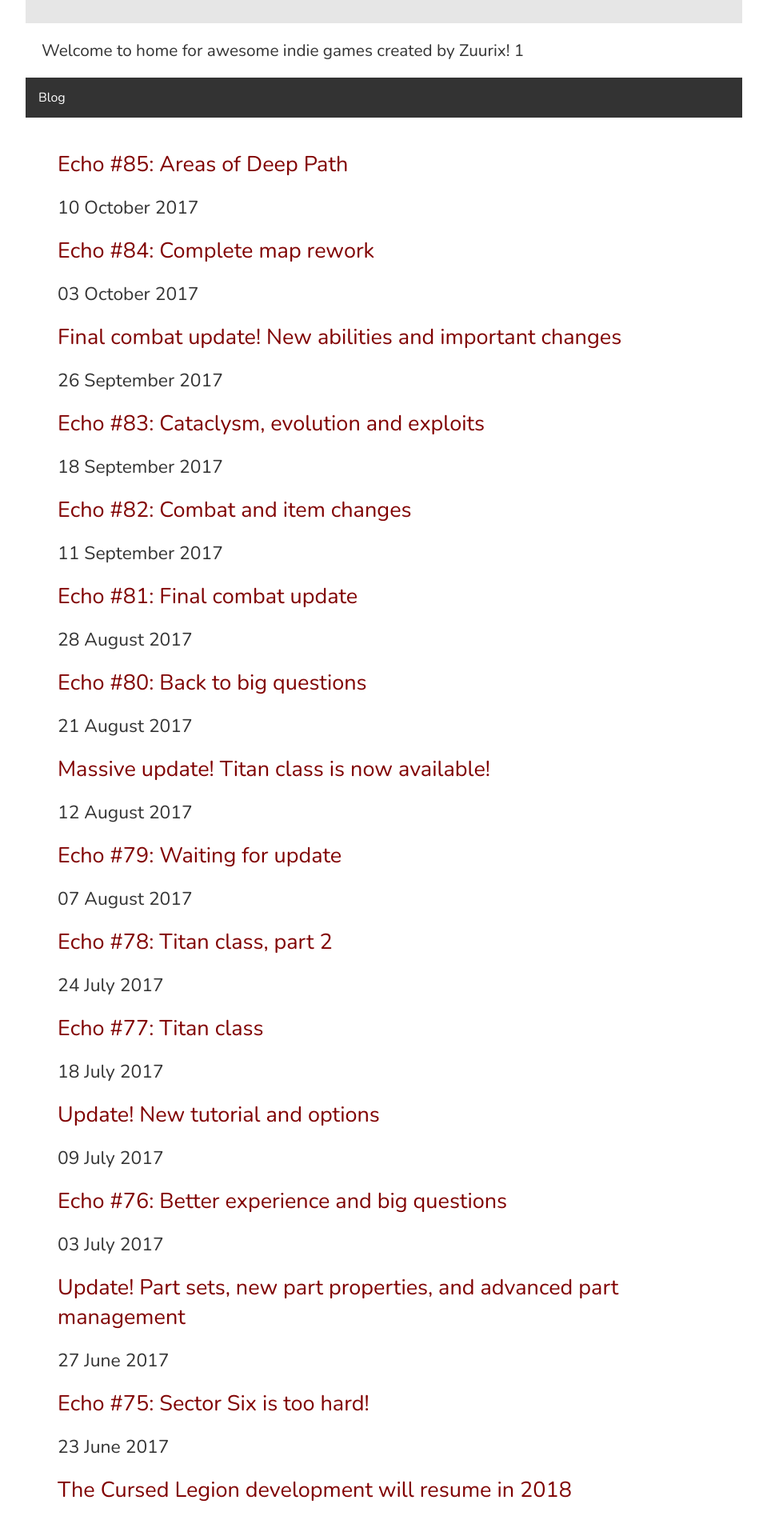
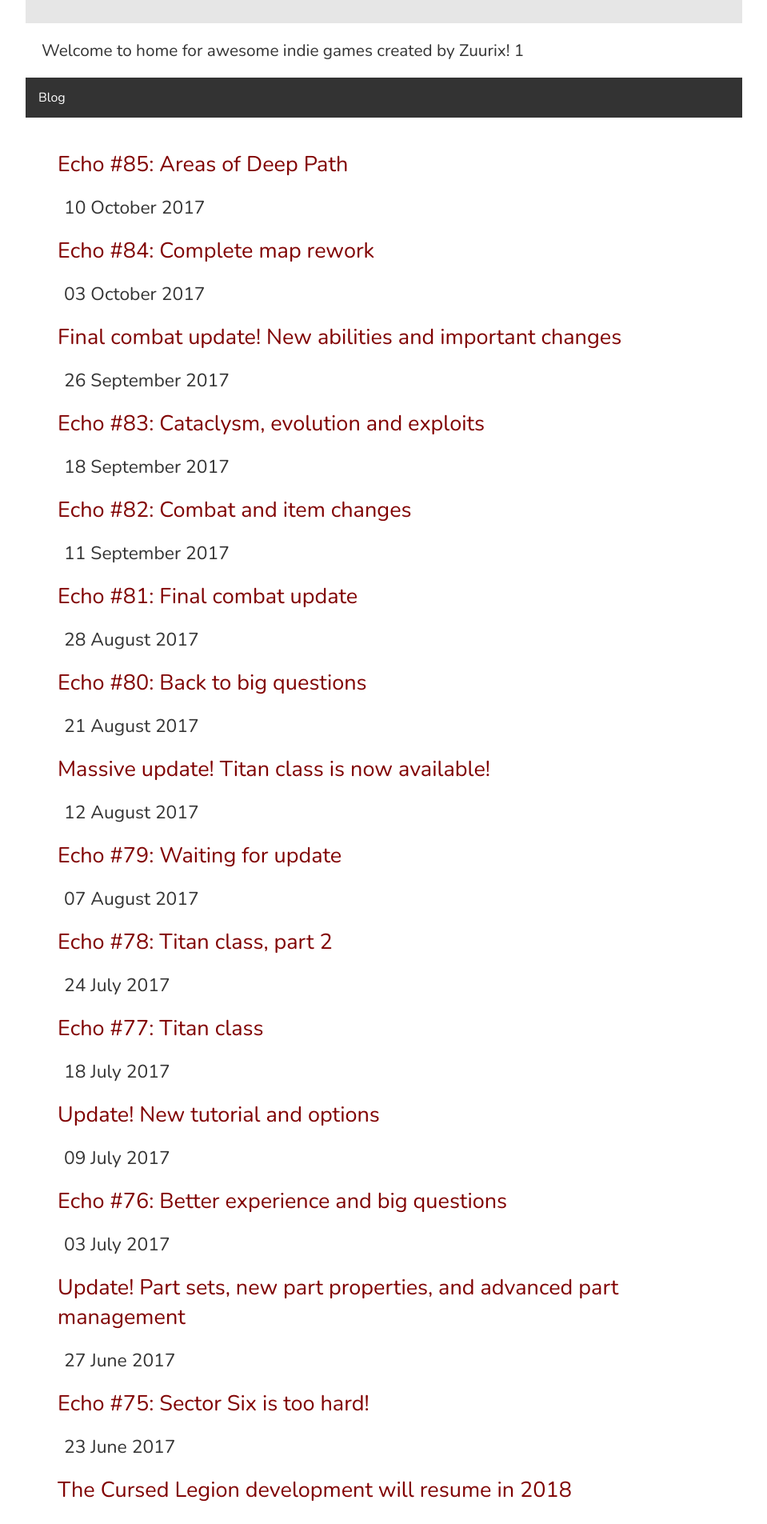
Before and after one commit to Phoebe3663/Zuurix.github.io, a Jekyll site: the page built from index.html, in a window 1280 px wide. Shown: the part 442-2347 px from the top of the page at 80% size, without its empty margins (160-1119 px from the left). Built offline with Jekyll 4.4.1, drawn with Linux system fonts in a browser that asks for light colours.

Commit message:
Update main.css

```diff
--- a/css/main.css
+++ b/css/main.css
@@ -140,8 +140,8 @@ p2 {
     font-family: 'Nunito', sans-serif;
     font-size: 1.1em;
     color: #333;
-    padding: 8px 8px 8px 8px;
-    margin: 8px 12px 8px 12px;
+    padding: 16px 16px 16px 16px;
+    margin: 12px 12px 12px 12px;
 }
 
 footer {
```
